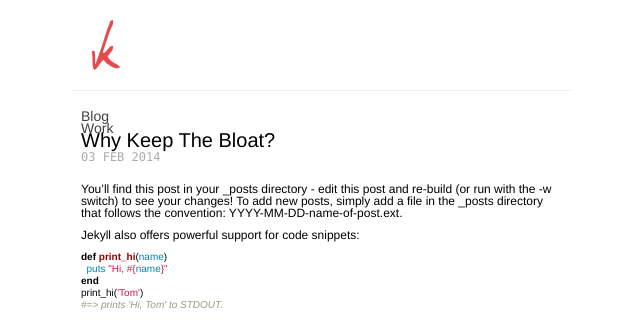
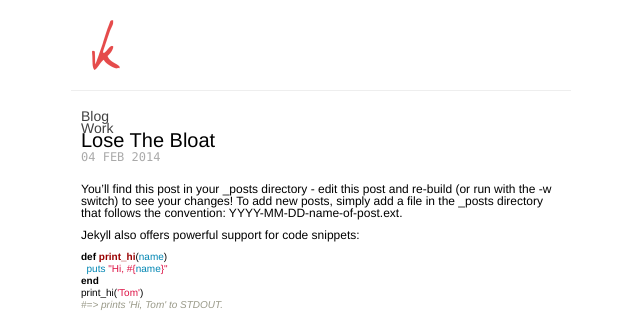
Before and after one commit to karelvuong/website, a Jekyll site: the page built from _posts/2014-02-04-lose-the-bloat.markdown, in a window 1280 px wide. Shown: the top 320 px of the page, without its empty margins (319-959 px from the left). Built offline with Jekyll 4.4.1, drawn with Linux system fonts in a browser that asks for light colours; Markdown is read by kramdown in place of the engine named in the settings.

Commit message:
Renamed post

```diff
--- a/_posts/2014-02-03-welcome-to-jekyll.markdown
+++ b/_posts/2014-02-04-lose-the-bloat.markdown
@@ -1,7 +1,7 @@
 ---
 layout:         post
-title:          "Why Keep The Bloat?"
-date:           2014-02-03 19:12:35
+title:          "Lose The Bloat"
+date:           2014-02-04
 categories:     blog
 tags:           personal
 ---
```
